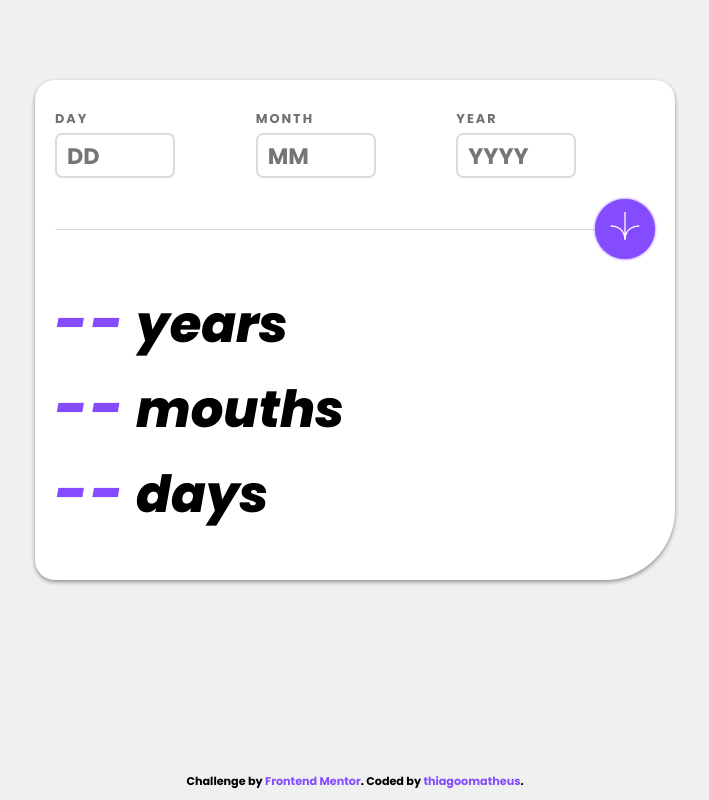
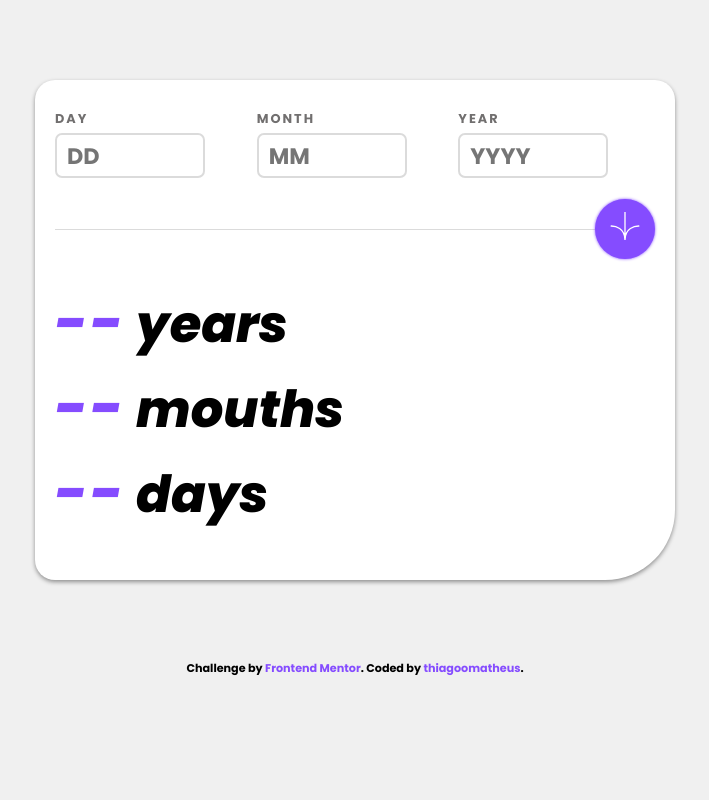
Before and after one commit to thiagoomatheus/age-calculator-app-main, a website: page index.html in a window 1280 px wide. Shown: the whole page, without its empty margins (285-994 px from the left). Drawn offline with Linux system fonts and the light colour scheme.

Commit message:
fix: width form input and position footer

```diff
--- a/assets/css/style.css
+++ b/assets/css/style.css
@@ -91,8 +91,8 @@ form p{
 }
 
 form input {
-    min-width: 80px;
-    max-width: 120px;
+    width: 25vw;
+    max-width: 150px;
     height: 45px;
     font-size: 1.4em;
     border: 2px solid var(--Light-grey);
@@ -136,8 +136,6 @@ form input:focus {
 }
 
 footer {
-    position: absolute;
-    bottom: 10px;
     font-size: 0.7em;
 }
 
```
Also changed, not shown: README.md.
